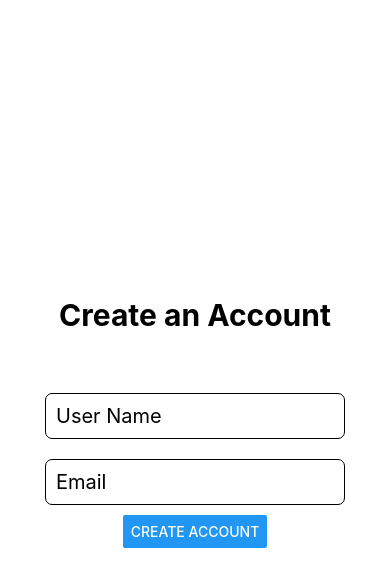
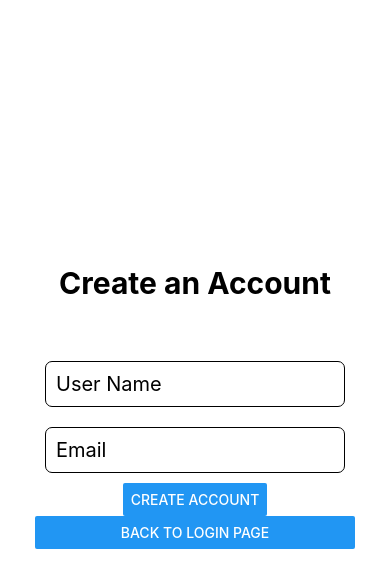
Before and after one commit to JeehyaeDance/Climbing-Journal-Mobile, a React Native app: screen / in a window 390 px wide. Both pictures are taken after typing "Sample", "name@example.com" into the empty fields and a click on the button "CREATE ACCOUNT". Shown: the top 588 px of the page. Built offline with nearby package versions, Linux system fonts and the light colour scheme.

Commit message:
added a button to go back to login page from create account page

```diff
--- a/client/CreateAcc.js
+++ b/client/CreateAcc.js
@@ -32,6 +32,7 @@ export default class CreateAcc extends Component {
 
   render() {
     return (
+      <View>
         <View style={styles.container}>
           <Text style={styles.pageName}>Create an Account</Text>
           <TextInput
@@ -47,6 +48,10 @@ export default class CreateAcc extends Component {
             onChangeText={accEmail => this.setState({ accEmail: accEmail.toLowerCase() })}
           />
           <Button title="Create Account" onPress={this.clickHandler} />
+        </View>
+        <View style={styles.backButton}>
+          <Button title="Back to LogIn Page" onPress={this.props.toggleLoginPage} />
+        </View>
       </View>
     );
   }
@@ -72,5 +77,8 @@ const styles = StyleSheet.create({
     fontSize: 30,
     fontWeight: "bold",
     paddingBottom: 50
+  },
+  backButton: {
+    marginBottom: 30
   }
 });
```
Lines whose indentation alone changed are shown as unchanged.
